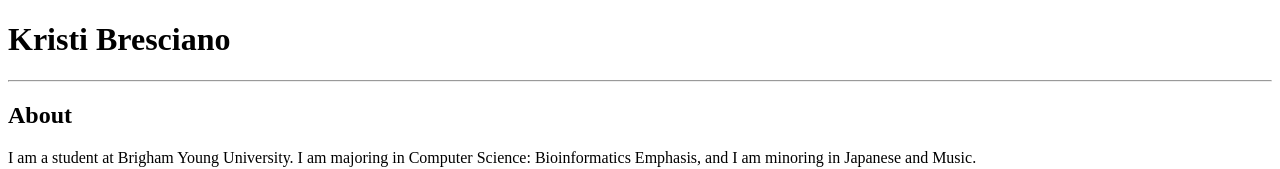
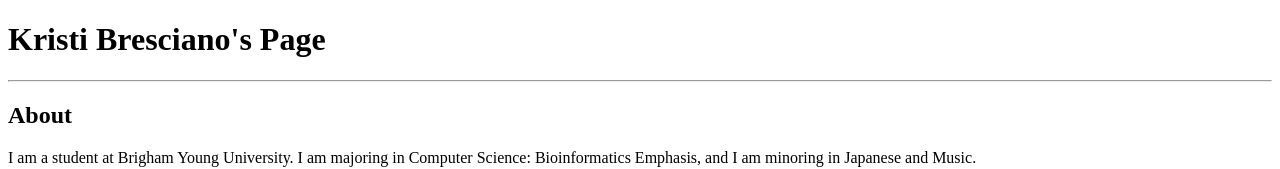
Before and after one commit to kbresciano/CS260-Portfolio, a plain HTML site: page index.html in a window 1280 px wide. Shown: the top 169 px of the page. Drawn offline with Linux system fonts and the light colour scheme.

Commit message:
Changed header

```diff
--- a/index.html
+++ b/index.html
@@ -5,7 +5,7 @@
 	</head>
 
 	<body>
-		<h1>Kristi Bresciano</h1>
+		<h1>Kristi Bresciano's Page</h1>
 		<hr>
 		<h2>About</h2>
 		<p>I am a student at Brigham Young University. I am majoring in Computer Science: Bioinformatics Emphasis, and I am minoring in Japanese and Music.</p>
```
